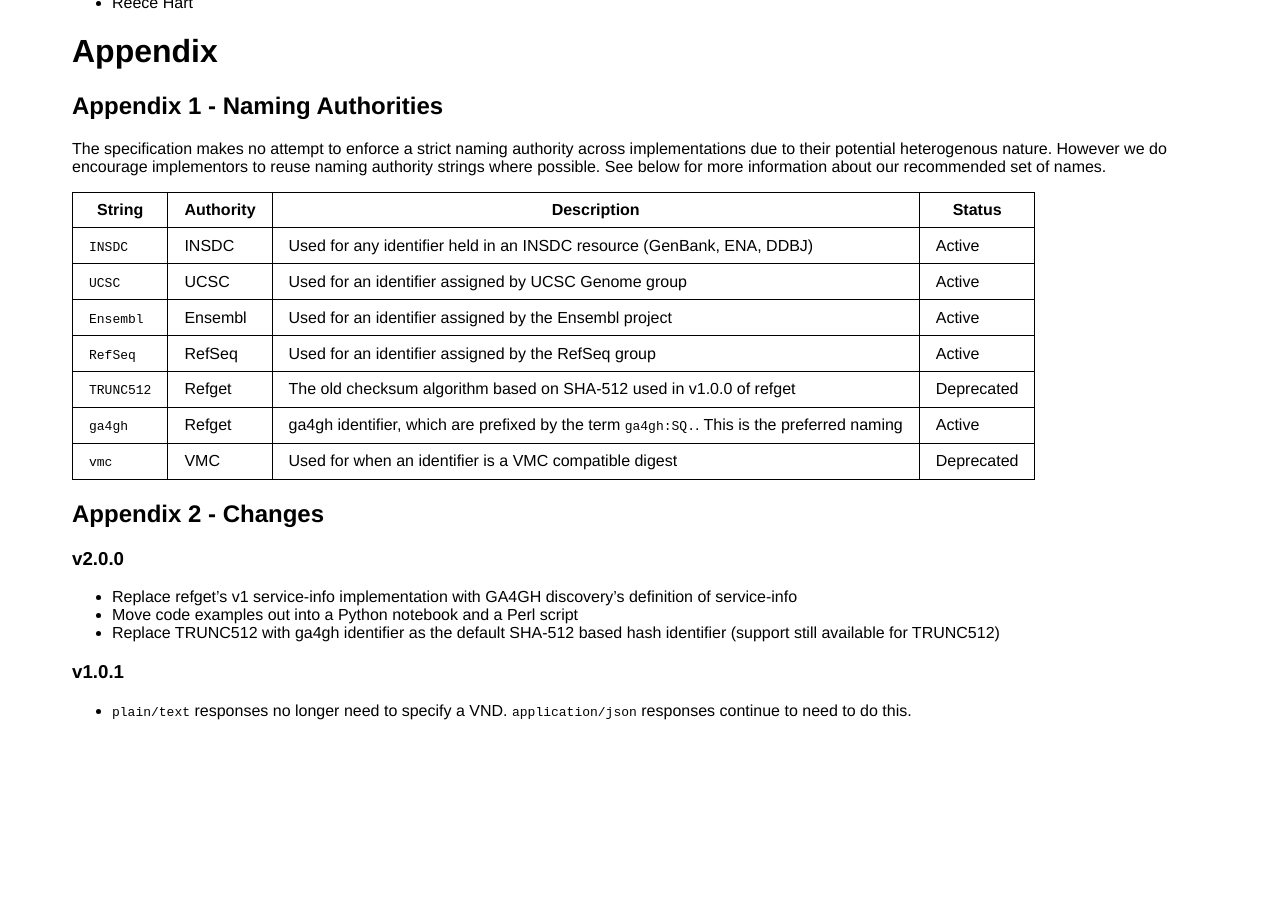
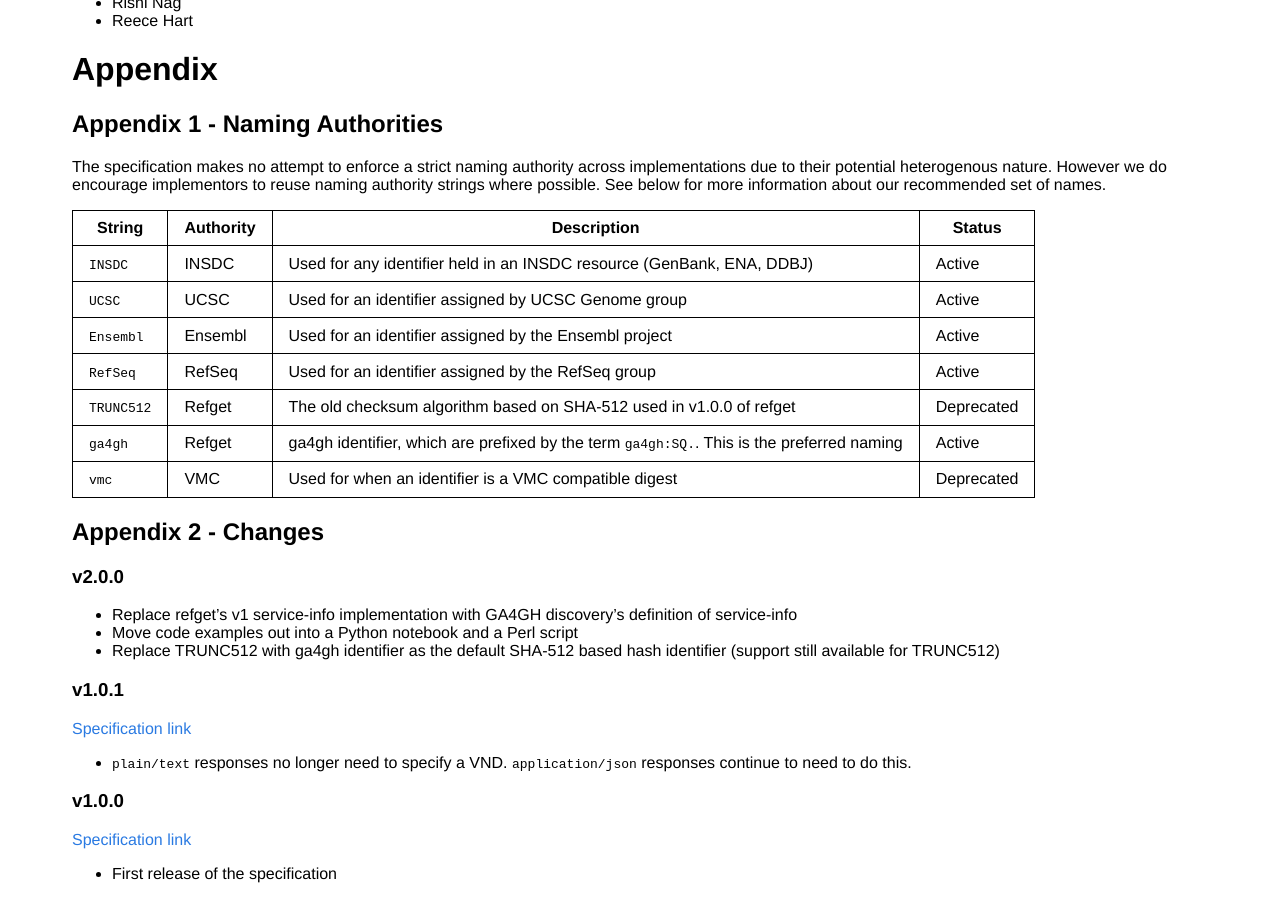
Before and after one commit to samtools/hts-specs, a Jekyll site: the page built from refget.md, in a window 1280 px wide and 900 px high, scrolled down 11113 px. Built offline with Jekyll 4.4.1, drawn with Linux system fonts in a browser that asks for light colours; before the commit the page ends 11850 px from its top, so only the background shows below that.

Commit message:
Add links to previous specs
Use direct links to hashes representing the last stable commit for a version. Added both 1.0.0 and 1.0.1

```diff
--- a/refget.md
+++ b/refget.md
@@ -571,4 +571,12 @@ The specification makes no attempt to enforce a strict naming authority across i
 
 ### v1.0.1
 
+[Specification link](https://github.com/samtools/hts-specs/blob/fde0b700d7d1aeb4d40cc27c820965a6f365f650/refget.md)
+
 - `plain/text` responses no longer need to specify a VND. `application/json` responses continue to need to do this.
+
+### v1.0.0
+
+[Specification link](https://github.com/samtools/hts-specs/blob/f7947e7554f289a9bf0027be93be4145b97243a2/refget.md)
+
+- First release of the specification
```
